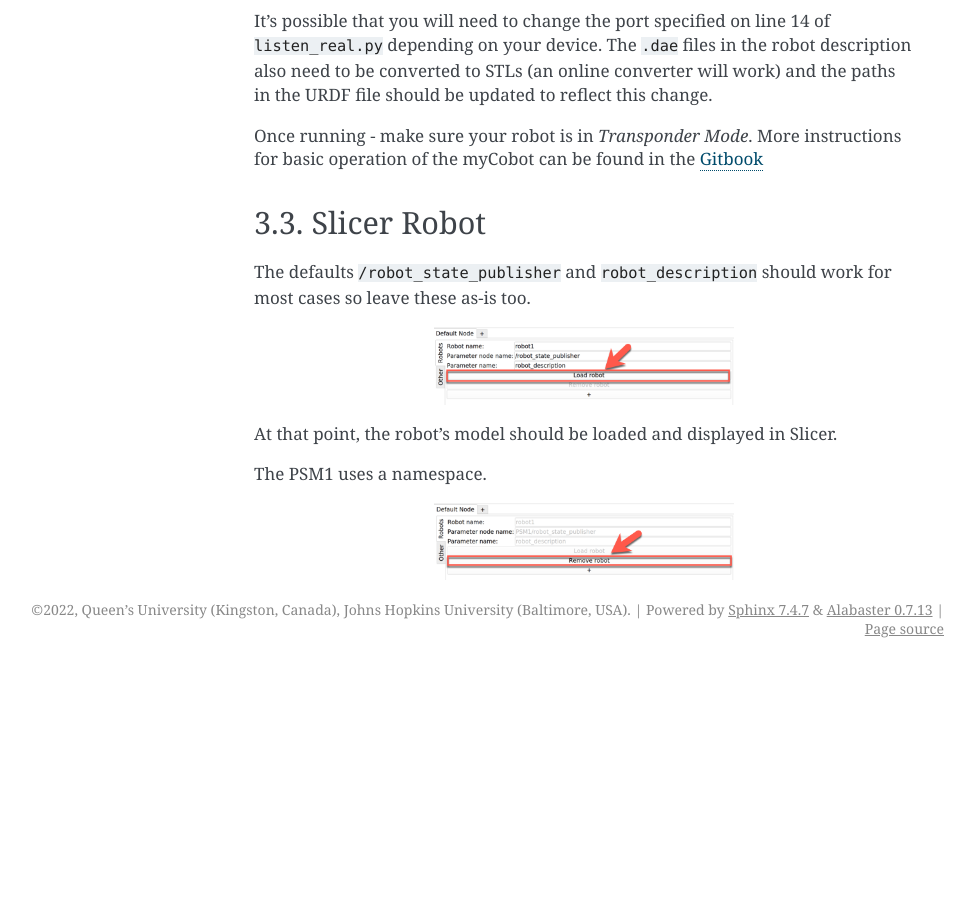
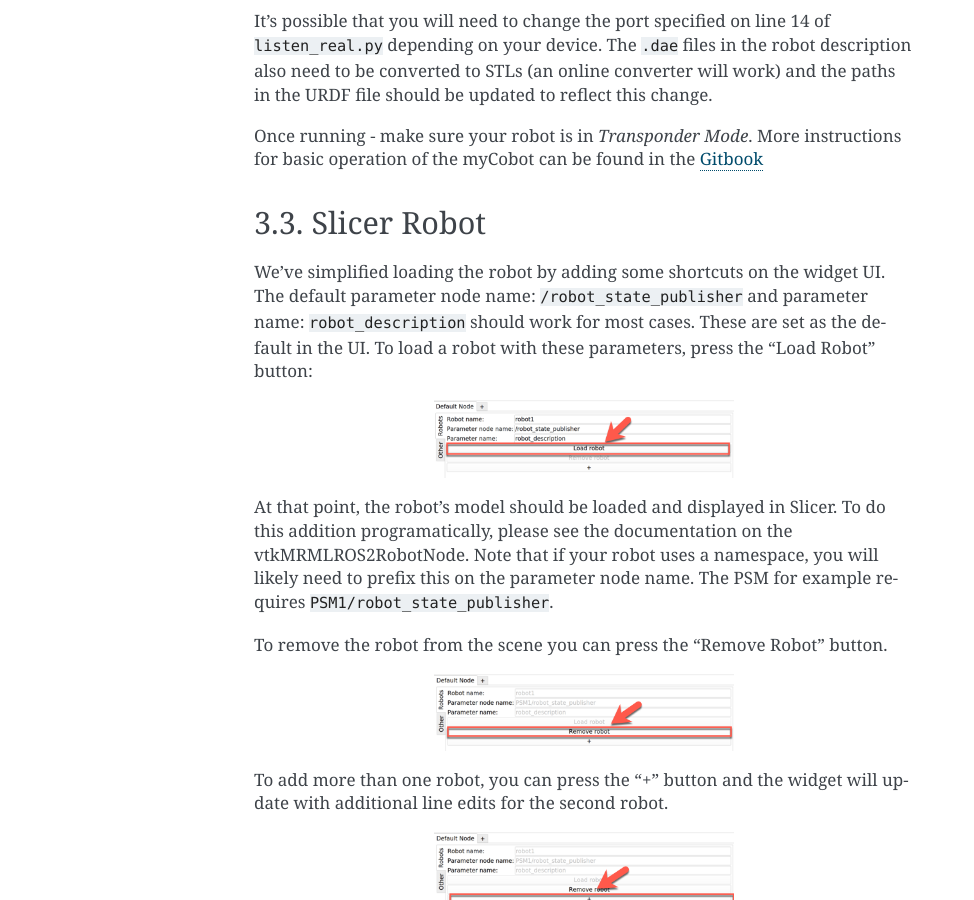
Before and after one commit to rosmed/slicer_ros2_module, a Sphinx documentation site: the page built from docs/pages/robot-visualization.rst, in a window 1280 px wide and 900 px high, scrolled down 2779 px. Shown: the whole window, without its empty margins (166-1140 px from the left). Built offline with Sphinx 7.4.7, drawn with Linux system fonts in a browser that asks for light colours; before the commit the page ends 3447 px from its top, so only the background shows below that.

Commit message:
Update robot-visualization.rst

```diff
--- a/docs/pages/robot-visualization.rst
+++ b/docs/pages/robot-visualization.rst
@@ -140,19 +140,25 @@ Slicer Robot
 ============
 
 
-The defaults ``/robot_state_publisher`` and ``robot_description`` should work
-for most cases so leave these as-is too.
+We've simplified loading the robot by adding some shortcuts on the widget UI. The default parameter node name: ``/robot_state_publisher`` and parameter name: ``robot_description`` should work for most cases. These are set as the default in the UI. To load a robot with these parameters, press the "Load Robot" button:
 
 .. image:: ../images/LoadRobot.png
   :width: 300
   :align: center
   :alt: Defining a robot in Slicer
 
-At that point, the robot's model should be loaded and displayed in Slicer.
+At that point, the robot's model should be loaded and displayed in Slicer. To do this addition programatically, please see the documentation on the vtkMRMLROS2RobotNode. Note that if your robot uses a namespace, you will likely need to prefix this on the parameter node name. The PSM for example requires ``PSM1/robot_state_publisher``.
 
-The PSM1 uses a namespace.
+To remove the robot from the scene you can press the "Remove Robot" button.
 
 .. image:: ../images/RemoveRobot.png
   :width: 300
   :align: center
   :alt: Defining a robot with a namespace in Slicer
+
+To add more than one robot, you can press the "+" button and the widget will update with additional line edits for the second robot.
+
+.. image:: ../images/AddRobot.png
+  :width: 300
+  :align: center
+  :alt: Defining a robot with a namespace in Slicer
```
